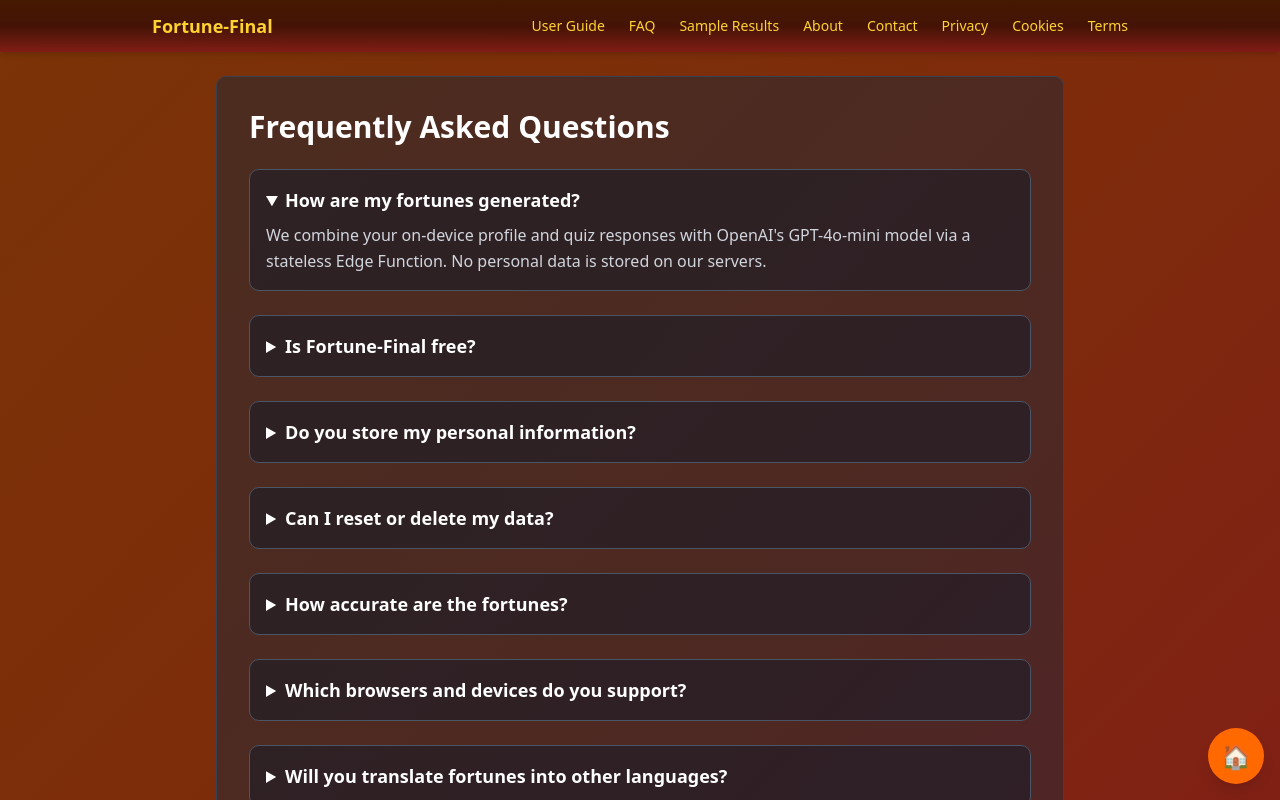
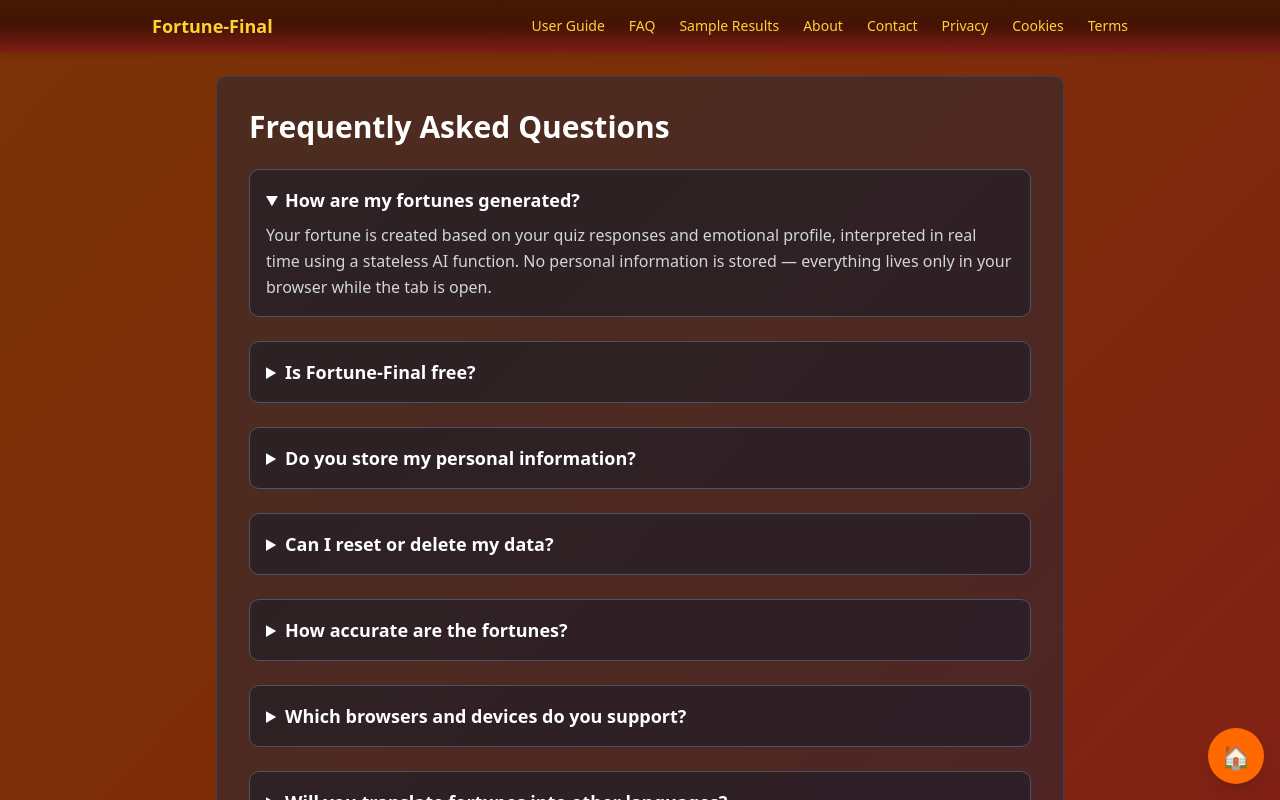
Before and after one commit to LeConsulat2/fortune-final, a Next.js app: page /faq in a window 1280 px wide. Both pictures are taken after a click on the heading "How are my fortunes generated?". Shown: the top 800 px of the page. Built offline with nearby package versions, Linux system fonts and the light colour scheme.

Commit message:
Update page.tsx

```diff
--- a/app/(content)/faq/page.tsx
+++ b/app/(content)/faq/page.tsx
@@ -18,9 +18,10 @@ export default function FaqPage() {
               How are my fortunes generated?
             </summary>
             <p className="mt-2 text-gray-300 leading-relaxed">
-              We combine your on-device profile and quiz responses with
-              OpenAI&apos;s GPT-4o-mini model via a stateless Edge Function. No
-              personal data is stored on our servers.
+              Your fortune is created based on your quiz responses and emotional
+              profile, interpreted in real time using a stateless AI function.
+              No personal information is stored — everything lives only in your
+              browser while the tab is open.
             </p>
           </details>
 
@@ -128,8 +129,9 @@ export default function FaqPage() {
               How often do you update the prompts and models?
             </summary>
             <p className="mt-2 text-gray-300 leading-relaxed">
-              We review prompts monthly and upgrade to newer OpenAI models as
-              they become stable to ensure fortunes remain fresh and insightful.
+              We review prompts monthly and refine the system regularly to
+              ensure your fortunes stay thoughtful, relevant, and emotionally
+              tuned.
             </p>
           </details>
         </div>
```
